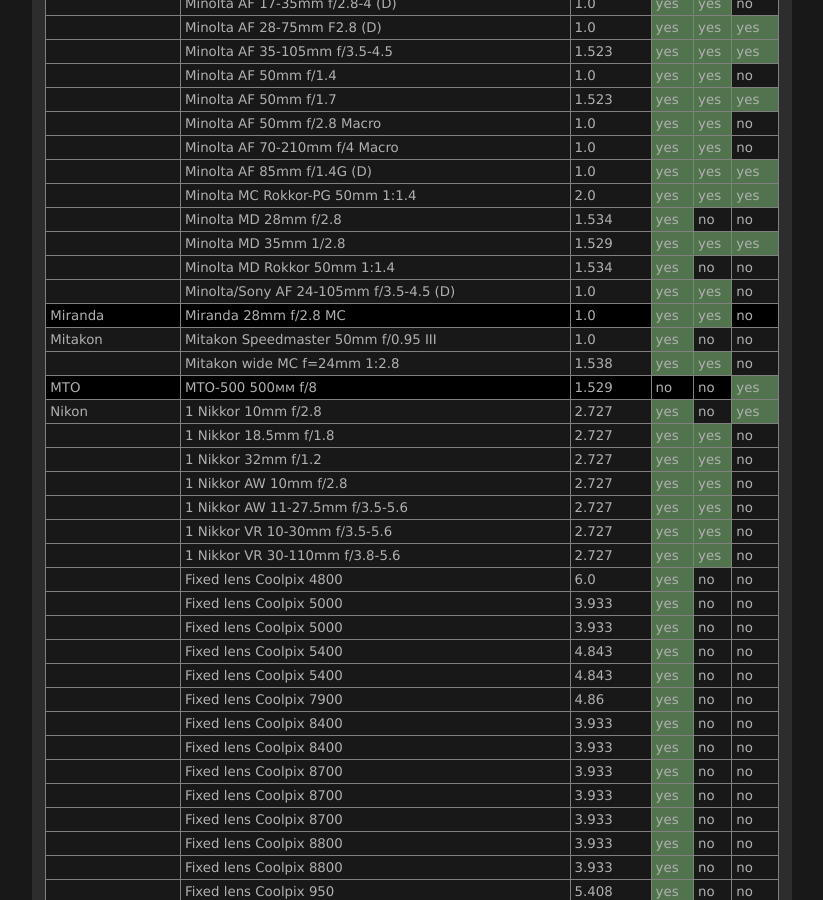
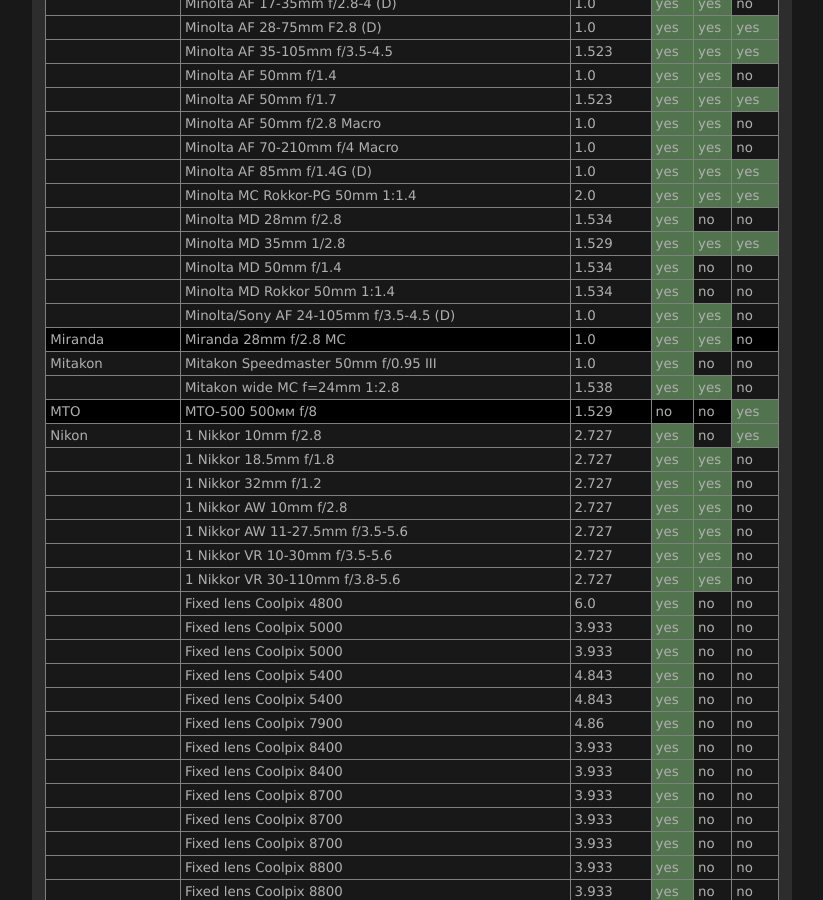
Before and after one commit to lensfun/lensfun.github.io, a Jekyll site: the page built from _posts/lenslist/2999-12-31-Lenslist-master.md, in a window 1280 px wide and 900 px high, scrolled down 11136 px. Shown: the whole window, without its empty margins (284-1107 px from the left). Built offline with Jekyll 4.4.1, drawn with Linux system fonts in a browser that asks for light colours.

Commit message:
Update master lens list from GitHub Actions

```diff
--- a/_posts/lenslist/2999-12-31-Lenslist-master.md
+++ b/_posts/lenslist/2999-12-31-Lenslist-master.md
@@ -461,6 +461,7 @@ This list was generated on 2025-02-15 from current Lensfun sources. Your Lensfun
 <tr class="lenslist-bg2"><td></td><td>Minolta MC Rokkor-PG 50mm 1:1.4</td><td>2.0</td><td class="lenslist-highlight lenslist-check">yes</td><td class="lenslist-highlight lenslist-check">yes</td><td class="lenslist-highlight lenslist-check">yes</td></tr>
 <tr class="lenslist-bg2"><td></td><td>Minolta MD 28mm f/2.8</td><td>1.534</td><td class="lenslist-highlight lenslist-check">yes</td><td class="lenslist-check">no</td><td class="lenslist-check">no</td></tr>
 <tr class="lenslist-bg2"><td></td><td>Minolta MD 35mm 1/2.8</td><td>1.529</td><td class="lenslist-highlight lenslist-check">yes</td><td class="lenslist-highlight lenslist-check">yes</td><td class="lenslist-highlight lenslist-check">yes</td></tr>
+<tr class="lenslist-bg2"><td></td><td>Minolta MD 50mm f/1.4</td><td>1.534</td><td class="lenslist-highlight lenslist-check">yes</td><td class="lenslist-check">no</td><td class="lenslist-check">no</td></tr>
 <tr class="lenslist-bg2"><td></td><td>Minolta MD Rokkor 50mm 1:1.4</td><td>1.534</td><td class="lenslist-highlight lenslist-check">yes</td><td class="lenslist-check">no</td><td class="lenslist-check">no</td></tr>
 <tr class="lenslist-bg2"><td></td><td>Minolta/Sony AF 24-105mm f/3.5-4.5 (D)</td><td>1.0</td><td class="lenslist-highlight lenslist-check">yes</td><td class="lenslist-highlight lenslist-check">yes</td><td class="lenslist-check">no</td></tr>
 <tr class="lenslist-bg1"><td>Miranda</td><td>Miranda 28mm f/2.8 MC</td><td>1.0</td><td class="lenslist-highlight lenslist-check">yes</td><td class="lenslist-highlight lenslist-check">yes</td><td class="lenslist-check">no</td></tr>
```
